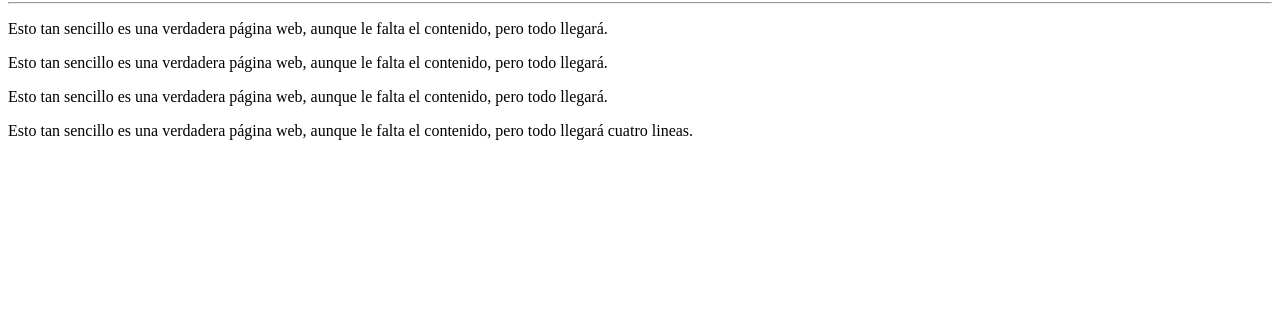
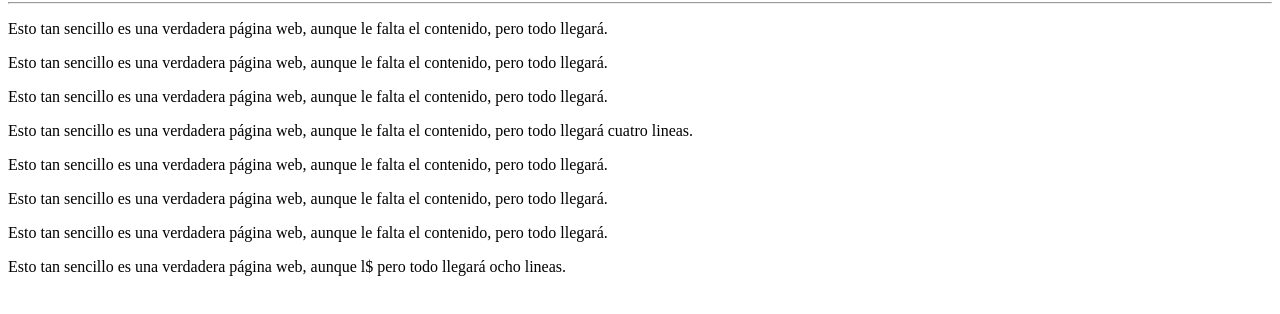
Before and after one commit to angelAbaro/probandoSO, a plain HTML site: page index.html in a window 1280 px wide. Shown: the part 64-378 px from the top of the page. Drawn offline with Linux system fonts and the light colour scheme.

Commit message:
agregando automaticamente con crontab Angel

```diff
--- a/index.html
+++ b/index.html
@@ -13,5 +13,12 @@ pero todo llegará.</P>
 <P>Esto tan sencillo es una verdadera página web, aunque le falta el contenido,
 pero todo llegará.</P><P>Esto tan sencillo es una verdadera página web, aunque le falta el contenido,
 pero todo llegará cuatro lineas.</P>
+<P>Esto tan sencillo es una verdadera página web, aunque le falta el contenido,
+pero todo llegará.</P>
+<P>Esto tan sencillo es una verdadera página web, aunque le falta el contenido,
+pero todo llegará.</P>
+<P>Esto tan sencillo es una verdadera página web, aunque le falta el contenido,
+pero todo llegará.</P><P>Esto tan sencillo es una verdadera página web, aunque l$
+pero todo llegará ocho lineas.</P>
 </BODY>
 </HTML>
```
